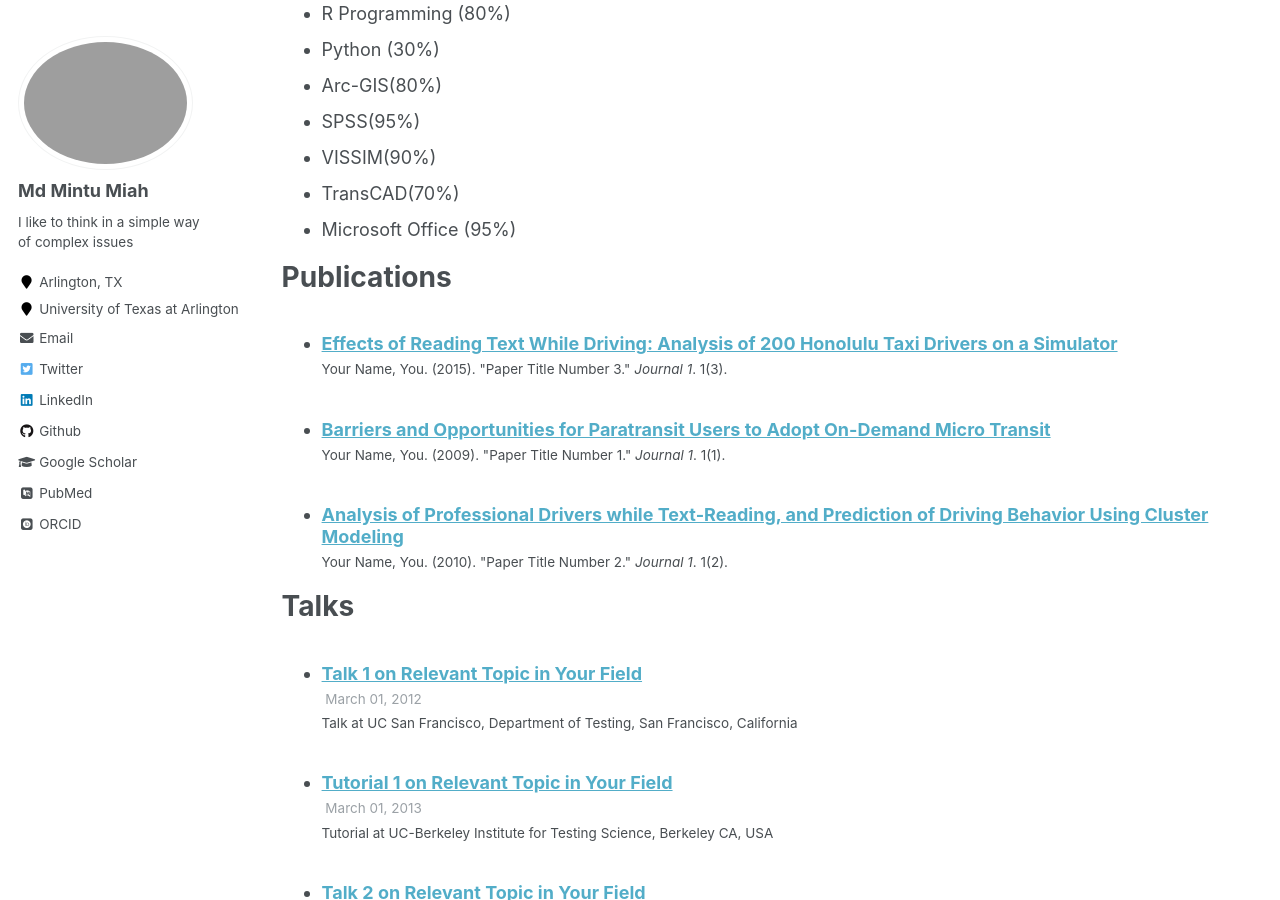
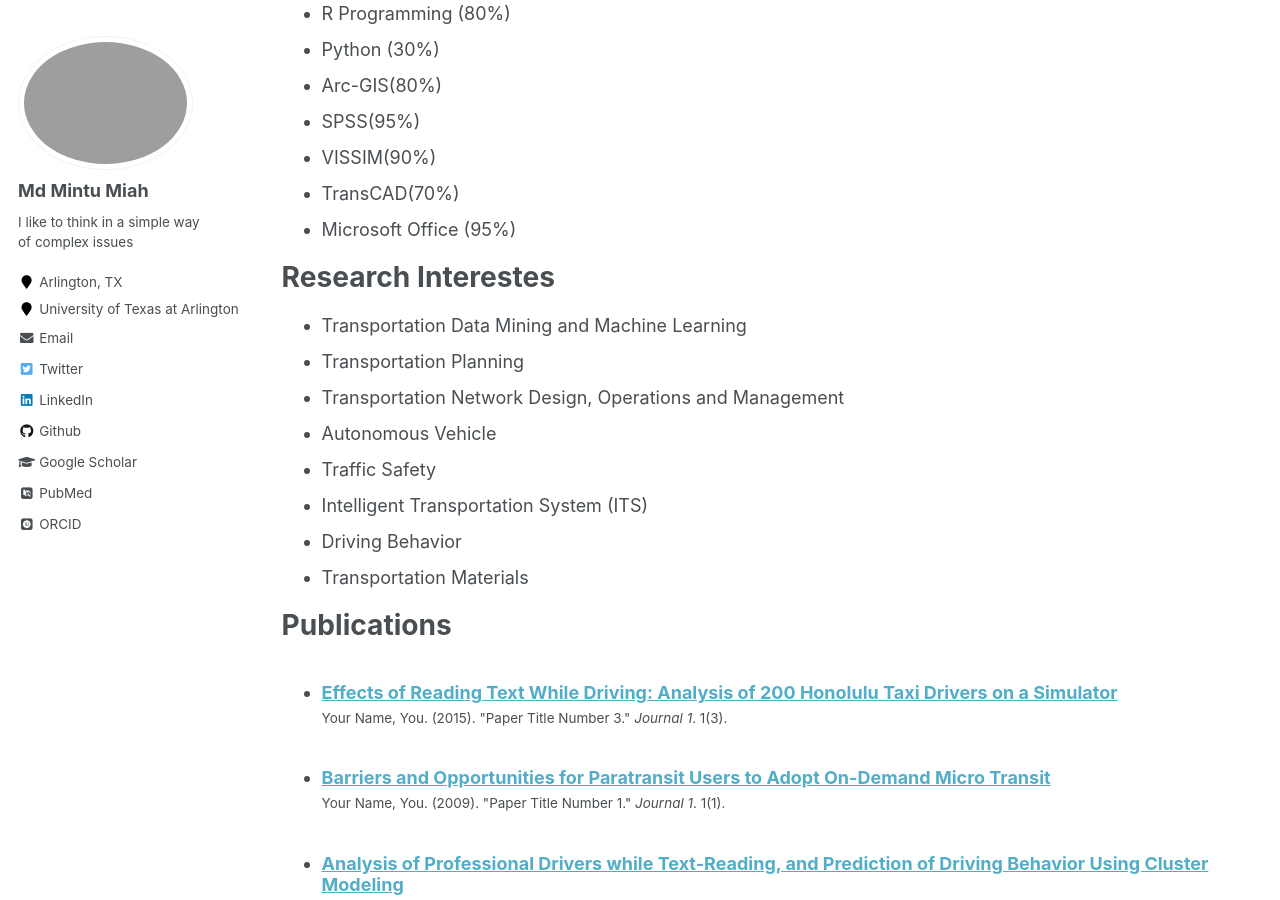
Before and after one commit to mintu07ruet/mintu07ruet.github.io, a Jekyll site: the page built from _pages/cv.md, in a window 1280 px wide and 900 px high, scrolled down 1576 px. Built offline with Jekyll 4.4.1, drawn with Linux system fonts in a browser that asks for light colours; some web fonts are replaced.

Commit message:
Update cv.md

```diff
--- a/_pages/cv.md
+++ b/_pages/cv.md
@@ -68,6 +68,19 @@ Skills
 * TransCAD(70%)
 * Microsoft Office (95%)
 
+Research Interestes
+======
+* Transportation Data Mining and Machine Learning
+* Transportation Planning
+* Transportation Network Design, Operations and Management
+* Autonomous Vehicle
+* Traffic Safety
+* Intelligent Transportation System (ITS)
+* Driving Behavior
+* Transportation Materials
+
+
+
 Publications
 ======
   <ul>{% for post in site.publications %}
```
